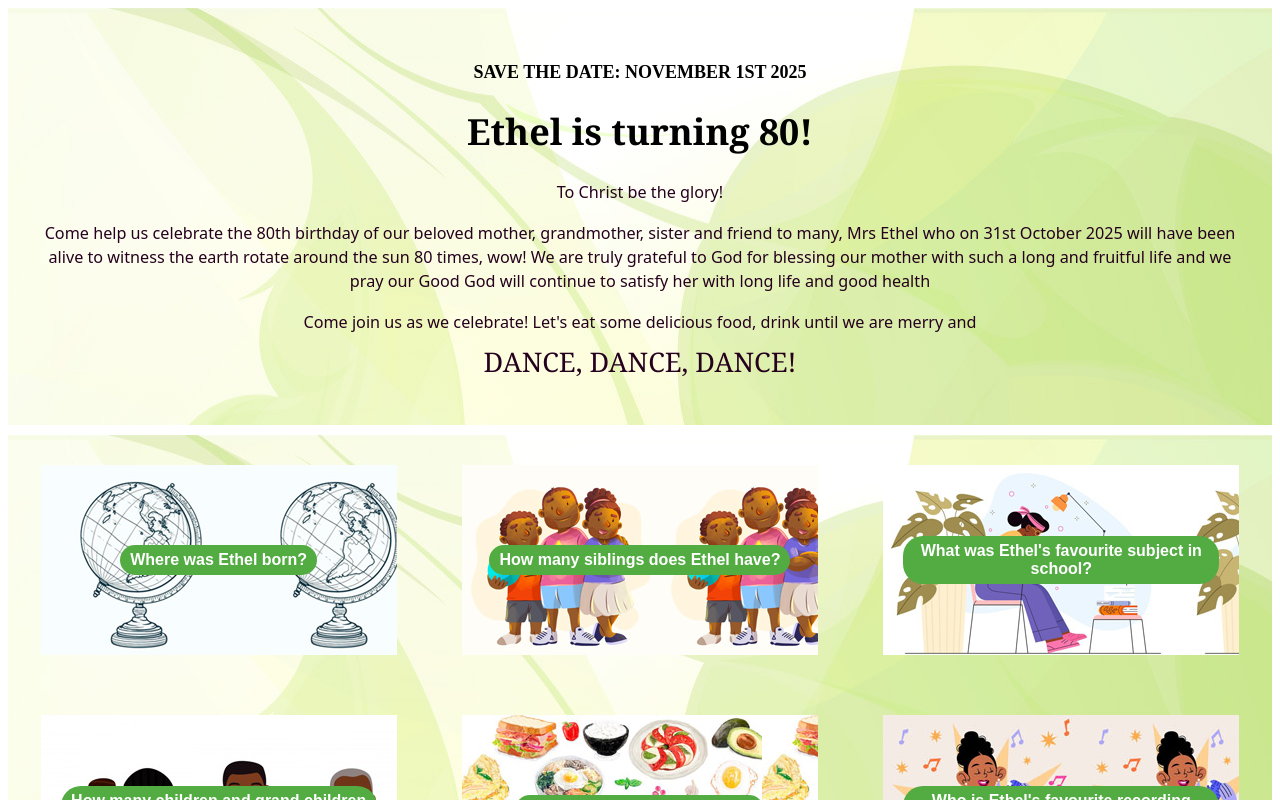
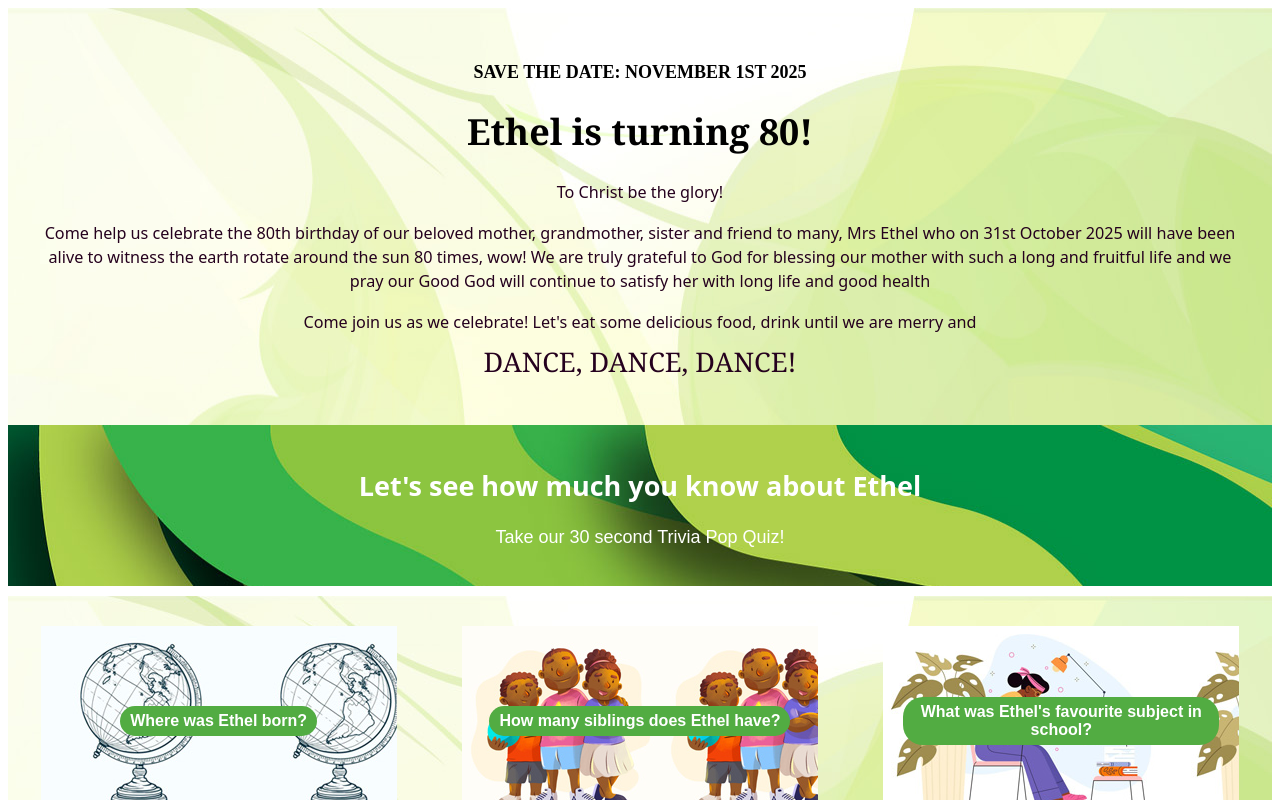
Before and after one commit to Nonyeah/ethels-80th-birthday, a React (Vite) app in the folder client/: page / in a window 1280 px wide. Shown: the top 800 px of the page. Built offline with nearby package versions, Linux system fonts and the light colour scheme.

Commit message:
add trivia component

```diff
--- a/client/src/App.css
+++ b/client/src/App.css
@@ -38,6 +38,23 @@ html {
   font-weight: 500;
   font-size: 1.5rem;
   font-family: Georgia, "Times New Roman", Times, serif;
+}
+
+.trivia-title {
+  text-align: center;
+  padding: 20px;
+  background-image: url(assets/green-bg.jpg);
+  color: #fff;
+
+}
+
+.trivia-title h2{
+  font-family: system-ui, -apple-system, BlinkMacSystemFont, 'Segoe UI', Roboto, Oxygen, Ubuntu, Cantarell, 'Open Sans', 'Helvetica Neue', sans-serif;
+  font-size: 1.2 rem;
+}
+
+.trivia-title p{
+  font-family: Arial, Helvetica, sans-serif;
 }
 
 .fact-container .flip {
--- a/client/src/App.tsx
+++ b/client/src/App.tsx
@@ -3,12 +3,14 @@ import Facts from './facts';
 import Address from './location';
 import Registry from './registry';
 import RSVP from './rsvp';
+import TriviaTitle from './Trivia';
 
 
 function App() {
 return (
     <div className="parent-app-container">
     <Intro />
+    <TriviaTitle />
     <Facts />
     <Address />
     <Registry />
--- /dev/null
+++ b/client/src/Trivia.tsx
@@ -0,0 +1,10 @@
+function TriviaTitle(){
+    return (
+        <div className="trivia-title">
+            <h2>Let's see how much you know about Ethel</h2>
+            <p>Take our 30 second Trivia Pop Quiz!</p>
+        </div>
+    )
+}
+
+export default TriviaTitle
```
